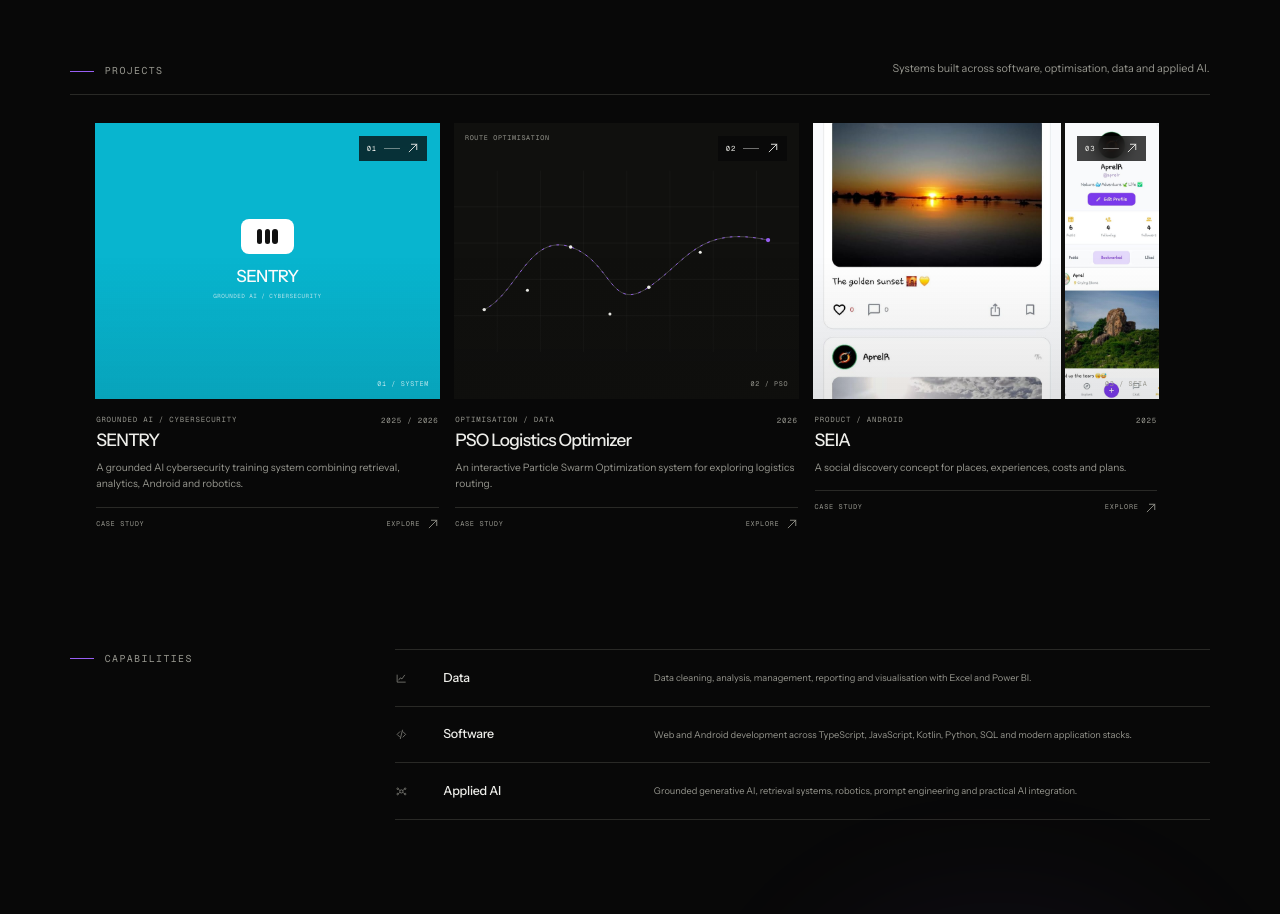
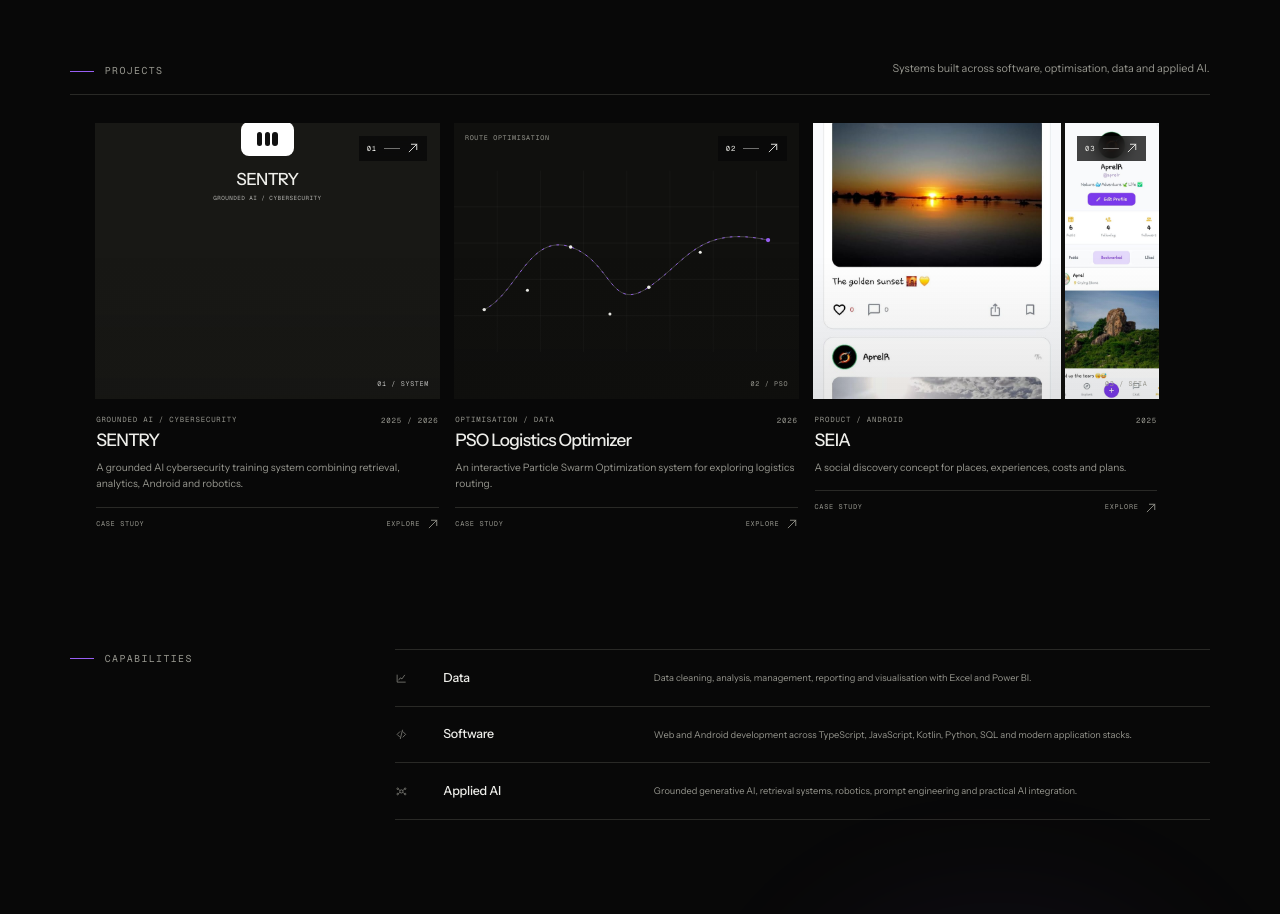
Before and after one commit to dericktrichard/dericktrichard, a Next.js app: page / in a window 1280 px wide. Shown: the part 1240-2154 px from the top of the page. Built offline with nearby package versions, Linux system fonts and the light colour scheme.

Commit message:
css revised

```diff
--- a/app/globals.css
+++ b/app/globals.css
@@ -1360,31 +1360,19 @@ button:focus-visible, a:focus-visible {
 
 .project-card:hover .project-card-footer-action {
   color: var(--accent);
-
   transform: translateX(0.12rem);
 }
 
 .project-visual {
   position: relative;
-
   width: 100%;
   height: 100%;
-
   overflow: hidden;
 }
 
-.project-visual-sentry {
-  display: grid;
-  place-items: center;
-
-  background: #08b5cf;
-
-  color: white;
-}
 
 .project-sentry-mark {
   text-align: center;
-
   transform: translateY(-1px);
 }
 
@@ -1392,16 +1380,11 @@ button:focus-visible, a:focus-visible {
   display: flex;
   align-items: center;
   justify-content: center;
-
   gap: 0.14rem;
-
   width: 3.3rem;
   height: 2.15rem;
-
   margin-inline: auto;
-
   border-radius: 0.5rem;
-
   background: white;
 }
 
```
